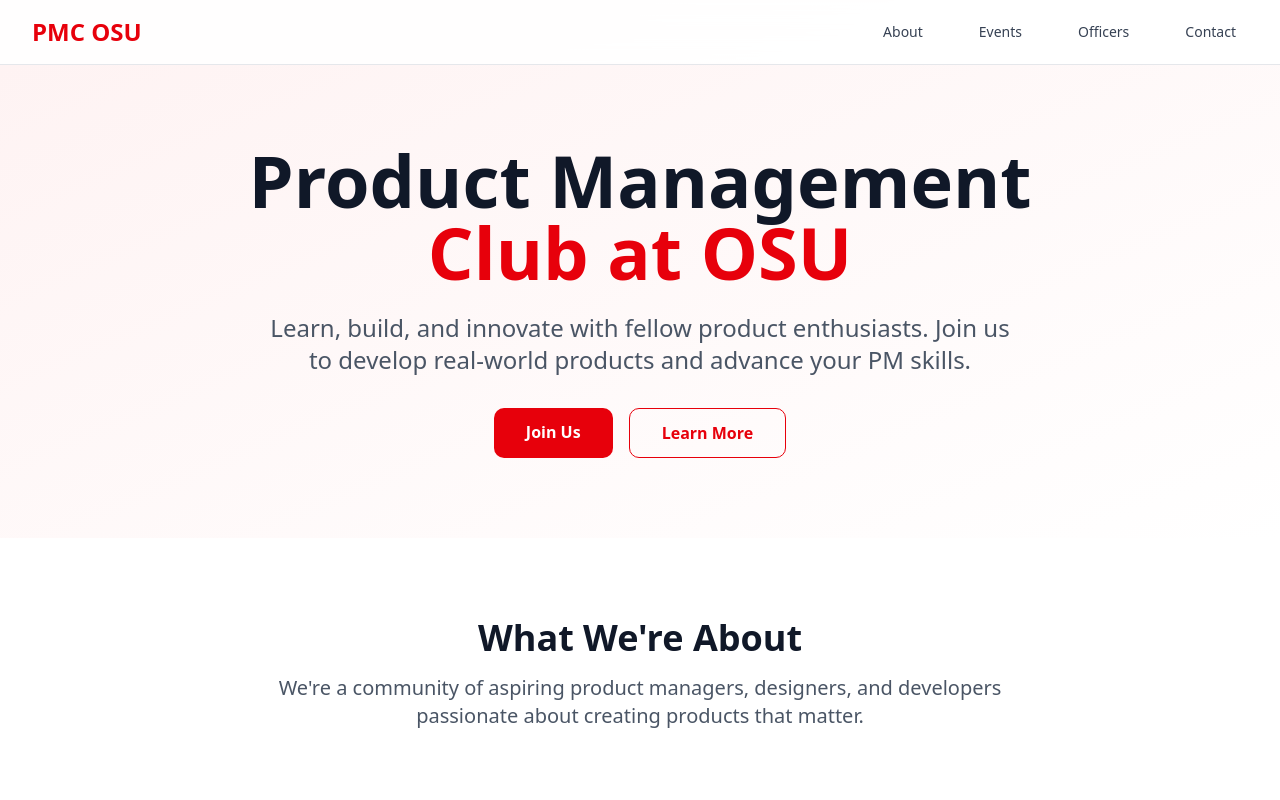
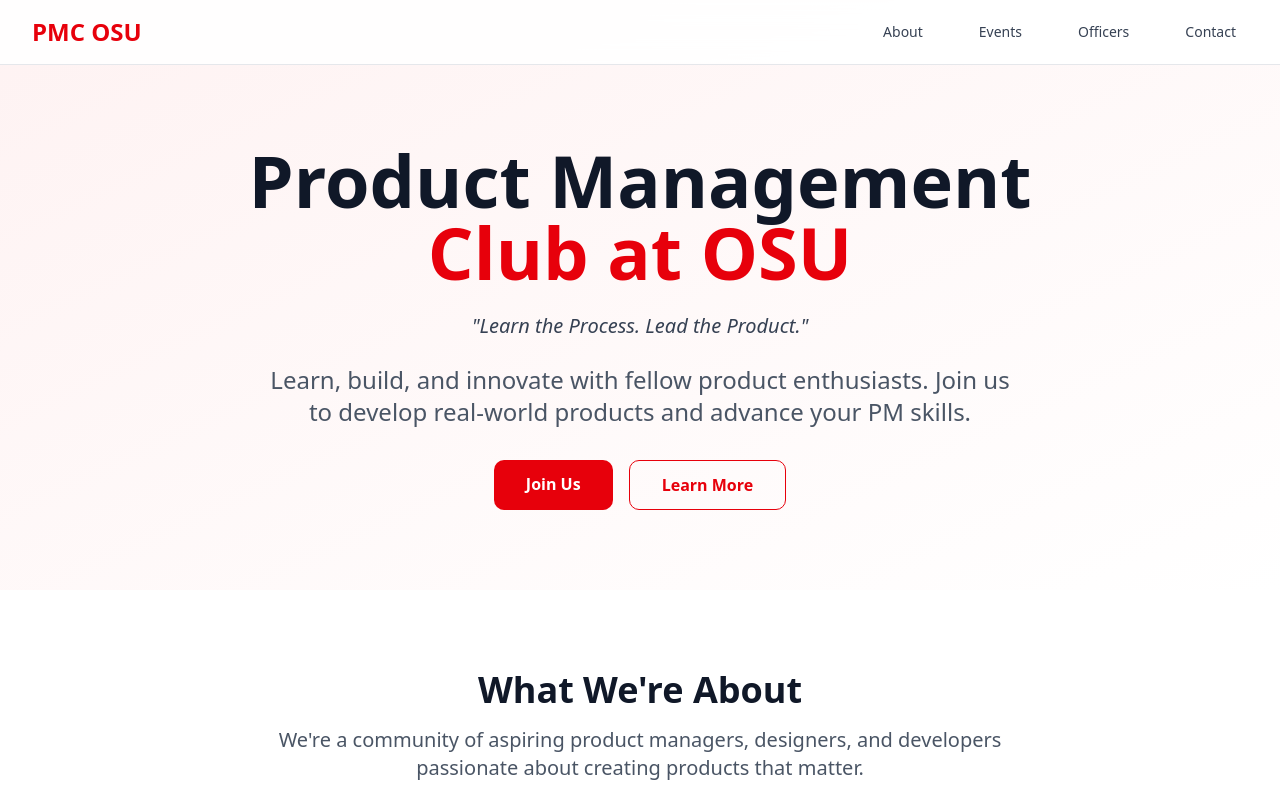
Before and after one commit to aj-arts/pmc-website, a Next.js app: page / in a window 1280 px wide. Shown: the top 800 px of the page. Built offline with nearby package versions, Linux system fonts and the light colour scheme.

Commit message:
Added slogan to homepage

```diff
--- a/components/sections/Hero.tsx
+++ b/components/sections/Hero.tsx
@@ -7,6 +7,9 @@
             Product Management
             <span className="block text-red-600">Club at OSU</span>
           </h1>
+          <p className="mb-6 text-lg italic text-gray-700 md:text-xl">
+            "Learn the Process. Lead the Product."
+          </p>
           <p className="mx-auto mb-8 max-w-3xl text-xl text-gray-600 md:text-2xl">
             Learn, build, and innovate with fellow product enthusiasts. Join us
             to develop real-world products and advance your PM skills.
```
